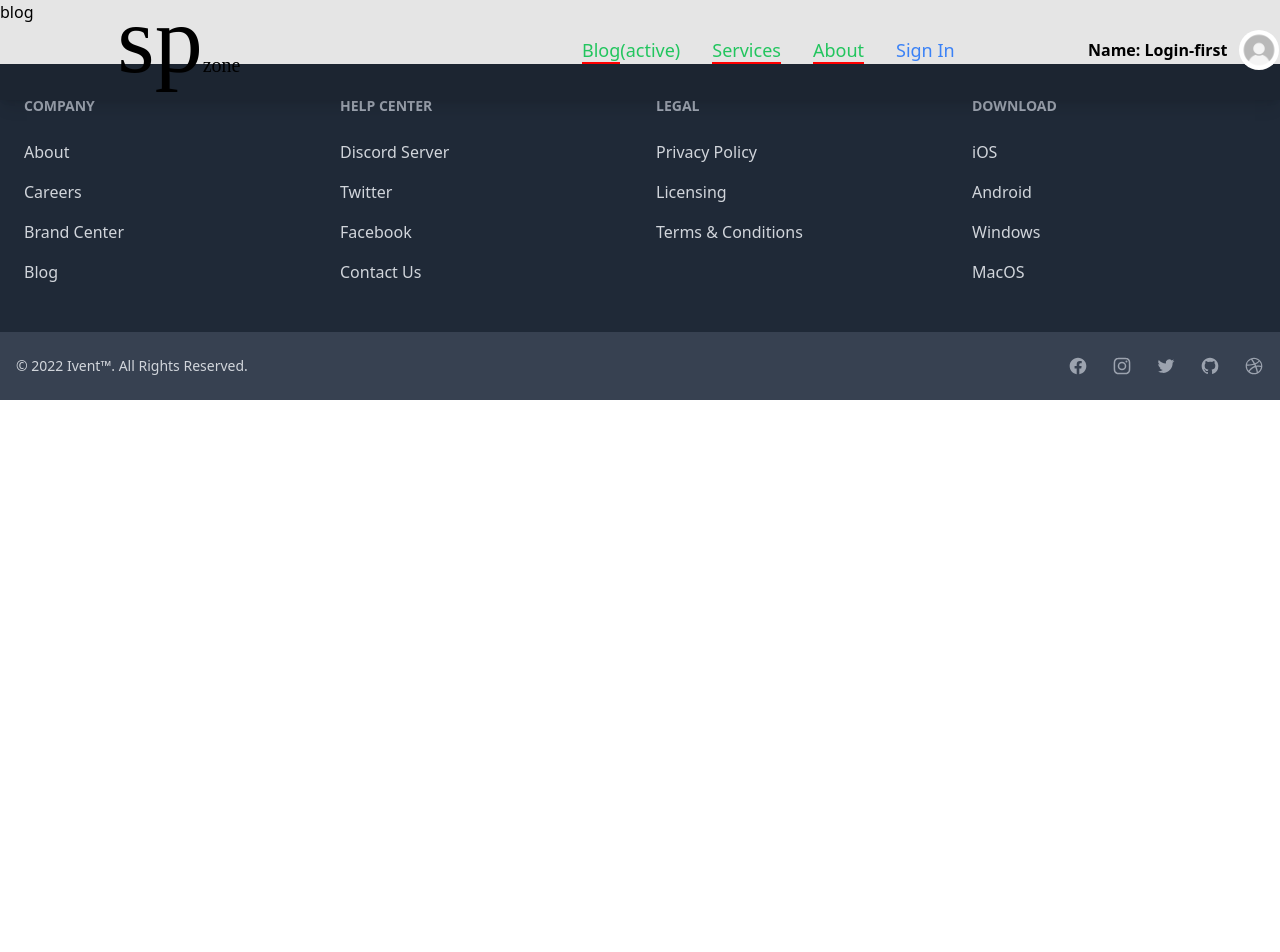
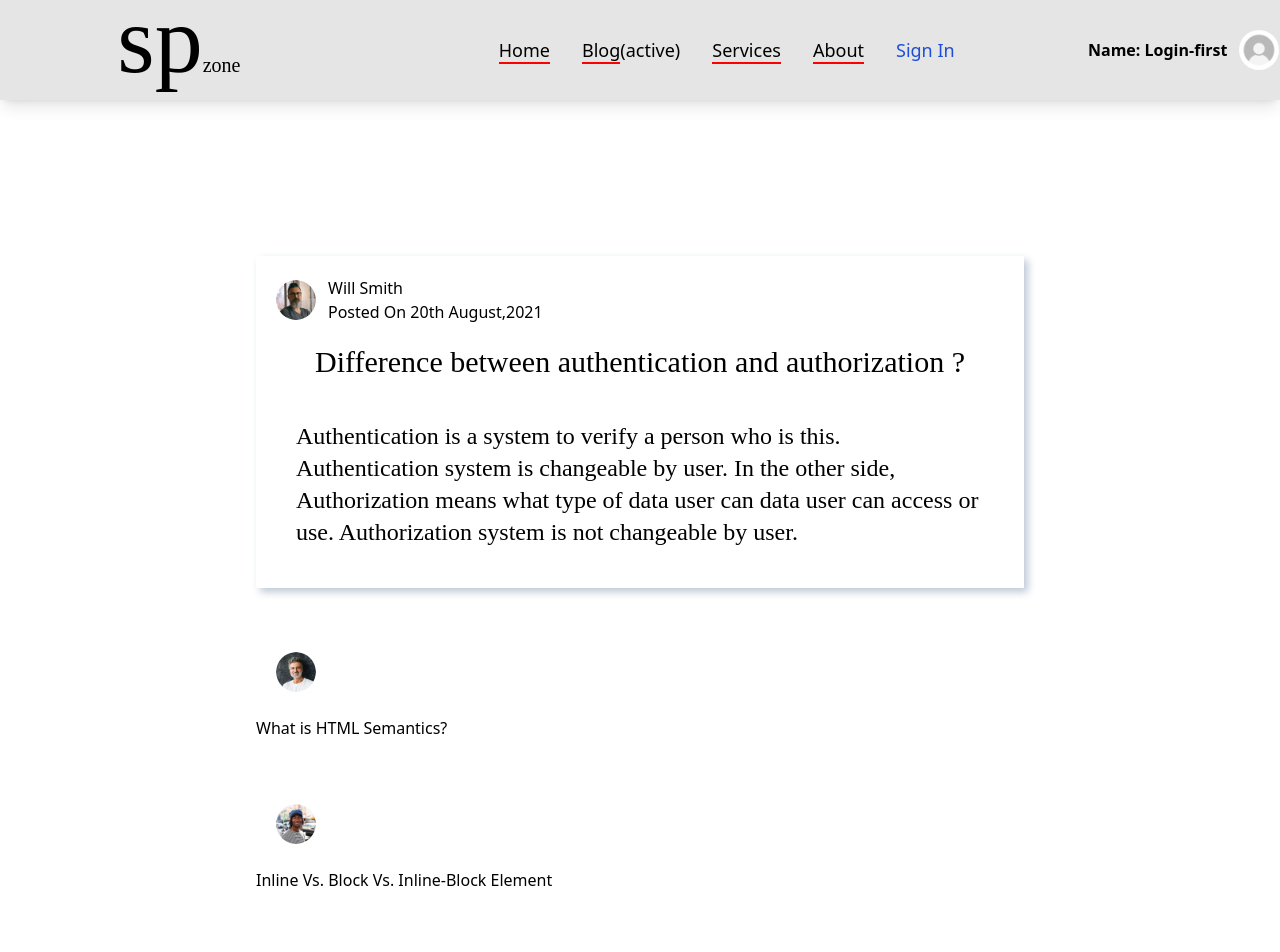
Before and after one commit to Sourav123-sys/SP-Zone, a React (Create React App) app: page /blog in a window 1280 px wide. Shown: the top 952 px of the page. Before the commit the page ends 800 px from the top, so only its background shows below. Built offline with nearby package versions, Linux system fonts and the light colour scheme; no server answers.

Commit message:
blog-1-done

```diff
--- a/public/index.html
+++ b/public/index.html
@@ -24,7 +24,7 @@
       work correctly both with client-side routing and a non-root public URL.
       Learn how to configure a non-root public URL by running `npm run build`.
     -->
-    <title>React App</title>
+    <title>SP_ZONE</title>
   </head>
   <body>
     <noscript>You need to enable JavaScript to run this app.</noscript>
--- a/src/App.css
+++ b/src/App.css
@@ -67,3 +67,15 @@
   height: 100%;
   object-fit: cover;
 }
+
+
+@media screen and (max-width: 768px) {
+  nav li {
+    background-color: black;
+    color:white;
+
+  }
+  .li-style{
+    color:white;
+  }
+}
--- a/src/Components/Blog/Blog.js
+++ b/src/Components/Blog/Blog.js
@@ -1,10 +1,62 @@
 import React from 'react';
-
+import image from '../../person 1.png'
+import image2 from '../../person 2.png'
+import image3 from '../../person 3.png'
 const Blog = () => {
     return (
-        <div>
-            <h1>blog</h1>
-        </div>
+        <div style={{ margin:"20%"}} >
+            <div className="custom-shadow ">
+
+            <div className="flex items-center mt-10 p-5">
+                <img className='w-10 h-10 rounded-full mr-3'src={image} alt=''/>
+                <div >
+                <h1 >Will Smith</h1>
+                <h1 >Posted On 20th August,2021</h1>
+                  </div>
+
+            </div>
+            <div>
+                    <h1 className="sp-style text-center text-3xl">Difference between authentication and authorization ?</h1>
+                    <h1 className="sp-style p-10 text-2xl">Authentication is a system to verify a person who is this. Authentication system is changeable by user. In the other side, Authorization means what type of data user can data user can access or use. Authorization system is not changeable by user.</h1>
+
+            </div>
+
+       </div>
+
+       <div className="review-card">
+
+            <div className="flex items-center mt-10 p-5">
+                <img className='w-10 h-10 rounded-full mr-3'src={image2} alt=''/>
+                <div >
+                <h1 style={{color:'white'}}>Chris Hemsworth.</h1>
+                <h1 style={{color:'white'}}>Posted On 10th August,2021</h1>
+                  </div>
+
+            </div>
+            <div>
+                <h1 className="blog-post">What is HTML Semantics?</h1>
+
+            </div>
+
+       </div>
+       <div className="review-card">
+
+            <div className="flex items-center mt-10 p-5">
+                <img className='w-10 h-10 rounded-full mr-3'src={image3} alt=''/>
+                <div >
+                <h1 style={{color:'white'}}>Leonardo DiCaprio.</h1>
+                <h1 style={{color:'white'}}>Posted On 10th August,2021</h1>
+                  </div>
+
+            </div>
+            <div>
+                <h1 className="blog-post">Inline Vs. Block Vs. Inline-Block Element</h1>
+
+            </div>
+
+       </div>
+
+       </div>
     );
 };
 
--- a/src/Components/CheckOut/CheckOut.js
+++ b/src/Components/CheckOut/CheckOut.js
@@ -1,9 +1,53 @@
 import React from 'react';
+import { useAuthState } from 'react-firebase-hooks/auth';
+import { toast, ToastContainer } from 'react-toastify';
+import { auth } from '../../firebase.init';
 
 const CheckOut = () => {
+
+
+    const [user] = useAuthState(auth)
+
+
+
+    const confirmOrder = e => {
+        e.preventDefault();
+        toast('We confirm your order.Your order is on the way.')
+    }
     return (
-        <div>
-            <h1 className='mt-20 text-3xl'>This is checkout</h1>
+        <div style={{marginTop:"10%",margin:"20%"}}className=''>
+   <h1 className="text-3xl sp-style">Fill the form,if you want to purchase this service</h1>
+            <form onSubmit={ confirmOrder}className='mt-5'>
+                <div class="relative z-0 mb-6 w-full group">
+                    <input value={user?.displayName} type="text" name="floating_email" class="block py-2.5 px-0 w-full text-sm text-gray-900 bg-transparent border-0 border-b-2 border-gray-300 appearance-none dark:text-white dark:border-gray-600 dark:focus:border-blue-500 focus:outline-none focus:ring-0 focus:border-blue-600 peer" placeholder=" " />
+                    <label for="floating_email" class="absolute text-sm text-gray-500 dark:text-gray-400 duration-300 transform -translate-y-6 scale-75 top-3 -z-10 origin-[0] peer-focus:left-0 peer-focus:text-blue-600 peer-focus:dark:text-blue-500 peer-placeholder-shown:scale-100 peer-placeholder-shown:translate-y-0 peer-focus:scale-75 peer-focus:-translate-y-6">Name</label>
+                </div>
+                <div class="relative z-0 mb-6 w-full group">
+                    <input value={user?.email} type="email" name="floating_email" class="block py-2.5 px-0 w-full text-sm text-gray-900 bg-transparent border-0 border-b-2 border-gray-300 appearance-none dark:text-white dark:border-gray-600 dark:focus:border-blue-500 focus:outline-none focus:ring-0 focus:border-blue-600 peer" placeholder=" " />
+                    <label for="floating_email" class="absolute text-sm text-gray-500 dark:text-gray-400 duration-300 transform -translate-y-6 scale-75 top-3 -z-10 origin-[0] peer-focus:left-0 peer-focus:text-blue-600 peer-focus:dark:text-blue-500 peer-placeholder-shown:scale-100 peer-placeholder-shown:translate-y-0 peer-focus:scale-75 peer-focus:-translate-y-6">Email address</label>
+                </div>
+                <div class="relative z-0 mb-6 w-full group">
+                    <input type="text" name="floating_text" id="floating_text" class="block py-2.5 px-0 w-full text-sm text-gray-900 bg-transparent border-0 border-b-2 border-gray-300 appearance-none dark:text-white dark:border-gray-600 dark:focus:border-blue-500 focus:outline-none focus:ring-0 focus:border-blue-600 peer" placeholder=" " />
+                    <label for="floating_text" class="absolute text-sm text-gray-500 dark:text-gray-400 duration-300 transform -translate-y-6 scale-75 top-3 -z-10 origin-[0] peer-focus:left-0 peer-focus:text-blue-600 peer-focus:dark:text-blue-500 peer-placeholder-shown:scale-100 peer-placeholder-shown:translate-y-0 peer-focus:scale-75 peer-focus:-translate-y-6">Address</label>
+                </div>
+                <div class="relative z-0 mb-6 w-full group">
+                    <input type="text" name="repeat_text" id="floating_repeat_text" class="block py-2.5 px-0 w-full text-sm text-gray-900 bg-transparent border-0 border-b-2 border-gray-300 appearance-none dark:text-white dark:border-gray-600 dark:focus:border-blue-500 focus:outline-none focus:ring-0 focus:border-blue-600 peer" placeholder=" " />
+                    <label for="floating_repeat_text" class="absolute text-sm text-gray-500 dark:text-gray-400 duration-300 transform -translate-y-6 scale-75 top-3 -z-10 origin-[0] peer-focus:left-0 peer-focus:text-blue-600 peer-focus:dark:text-blue-500 peer-placeholder-shown:scale-100 peer-placeholder-shown:translate-y-0 peer-focus:scale-75 peer-focus:-translate-y-6">City</label>
+                </div>
+
+                <div class="grid xl:grid-cols-2 xl:gap-6">
+                    <div class="relative z-0 mb-6 w-full group">
+                        <input type="tel" pattern="[0-9]{3}-[0-9]{3}-[0-9]{4}" name="floating_phone" id="floating_phone" class="block py-2.5 px-0 w-full text-sm text-gray-900 bg-transparent border-0 border-b-2 border-gray-300 appearance-none dark:text-white dark:border-gray-600 dark:focus:border-blue-500 focus:outline-none focus:ring-0 focus:border-blue-600 peer" placeholder=" " />
+                        <label for="floating_phone" class="absolute text-sm text-gray-500 dark:text-gray-400 duration-300 transform -translate-y-6 scale-75 top-3 -z-10 origin-[0] peer-focus:left-0 peer-focus:text-blue-600 peer-focus:dark:text-blue-500 peer-placeholder-shown:scale-100 peer-placeholder-shown:translate-y-0 peer-focus:scale-75 peer-focus:-translate-y-6">Phone number (+8801....)</label>
+                    </div>
+                    <div class="relative z-0 mb-6 w-full group">
+                        <input type="text" name="floating_company" id="floating_company" class="block py-2.5 px-0 w-full text-sm text-gray-900 bg-transparent border-0 border-b-2 border-gray-300 appearance-none dark:text-white dark:border-gray-600 dark:focus:border-blue-500 focus:outline-none focus:ring-0 focus:border-blue-600 peer" placeholder=" " />
+                        <label for="floating_company" class="absolute text-sm text-gray-500 dark:text-gray-400 duration-300 transform -translate-y-6 scale-75 top-3 -z-10 origin-[0] peer-focus:left-0 peer-focus:text-blue-600 peer-focus:dark:text-blue-500 peer-placeholder-shown:scale-100 peer-placeholder-shown:translate-y-0 peer-focus:scale-75 peer-focus:-translate-y-6">Zip Code</label>
+                    </div>
+                </div>
+                <button type="submit" class="text-white bg-blue-700 hover:bg-blue-800 focus:ring-4 focus:outline-none focus:ring-blue-300 font-medium rounded-lg text-sm w-full sm:w-auto px-5 py-2.5 text-center dark:bg-blue-600 dark:hover:bg-blue-700 dark:focus:ring-blue-800">Confirm</button>
+            </form>
+<ToastContainer/>
         </div>
     );
 };
--- a/src/Components/Home/singleService/SingleService.js
+++ b/src/Components/Home/singleService/SingleService.js
@@ -9,7 +9,7 @@ const SingleService = (props) => {
             <div className="max-w-sm  rounded-lg border text-center">
                 <img className="rounded-t-lg w-2/3 mx-auto" src={img} alt="" />
                 <div className="p-5">
-                    <h1 className='font-bold'> Exercise Name: {name}</h1>
+                    <h1 className='font-bold'> Package Name: {name}</h1>
 
                     <p className="mb-3 font-normal pt-5 text-gray-700 dark:text-gray-400"><span className='font-bold'>Benefits:</span>    {details} </p>
                     <p><span className='font-bold'>Price:</span> BDT, {price}/-</p>
--- a/src/Components/Login/Login.js
+++ b/src/Components/Login/Login.js
@@ -46,7 +46,7 @@ const Login = () => {
         navigate(from,{replace:true})
     }
     let errorMsg;
-    if (error || error || error2) {
+    if (error || error1 || error2) {
     errorMsg = <p className='text-red-700'>Error : {error?.message} {error1?.message} {error2?.message}</p>;
     }
 
@@ -117,7 +117,7 @@ const Login = () => {
                 <button onClick={handleGoogleSignIn} className='flex items-center mx-auto google-button rounded-lg google-sign'><img className='w-10 h-10 rounded-full mr-3 ' src={googleLogo} alt="" /><p className='ml-5 text-lg'>Signin with Google</p></button>
             </div>
             <div className="text-center ">
-                <button onClick={()=> signInWithGithub()}className='flex w-100 bg-black mt-5 items-center mx-auto google-button rounded google-sign'><img className='w-20 h-10 rounded-full mr-3' src={githubLogo} alt="" /><p className='ml-2 text-white text-lg'>Signin with GitHub</p></button>
+                <button onClick={()=> signInWithGithub()}className='flex w-100 bg-black mt-5 items-center mx-auto google-button rounded google-sign'><img className='w-15 h-10 rounded-full mr-3' src={githubLogo} alt="" /><p className='ml-2 text-white text-lg'>Signin with GitHub</p></button>
             </div>
             <div className="text-center ">
                 <button onClick={handleFacebookSignIn}className='flex w-100 mt-5 bg-sky-900 items-center mx-auto google-button rounded google-sign'><img className='w-10 h-10  mr-3' src={fbLogo} alt="" /><p className='ml-2 text-white text-lg'>Signin with FaceBook</p></button>
--- a/src/Components/Register/Register.js
+++ b/src/Components/Register/Register.js
@@ -35,6 +35,8 @@ const fullName=firstName+' '+lastName
     const [signInWithGoogle, name] = useSignInWithGoogle(auth)
     const [signInWithGithub, user1, loading1, error1] = useSignInWithGithub(auth);
     const [updateProfile, updating, error3] = useUpdateProfile(auth);
+
+
     const handleEmailBlur = e => {
         setEmail(e.target.value);
     }
@@ -52,6 +54,7 @@ const fullName=firstName+' '+lastName
         console.log(e.target.value)
     }
     const navigate = useNavigate()
+
     const handleCreateUser = async e => {
         e.preventDefault();
         if (password.length < 6) {
@@ -64,11 +67,13 @@ const fullName=firstName+' '+lastName
             return;
         }
 
-
+        toast('Profile create successfully');
            await createUserWithEmailAndPassword(email, password)
            await updateProfile({ displayName : fullName, });
-           toast('Profile create successfully');
-           navigate('/')
+        if (user) {
+            navigate('/')
+          }
+
 
     }
  // react-firebase-hooks
@@ -85,6 +90,10 @@ const fullName=firstName+' '+lastName
 
     const handleFacebookSignIn = () => {
         console.log("fb coming....");
+    }
+    let errorMsg;
+    if (error || error1 || error3) {
+    errorMsg = <p className='text-red-700'>Error : {error?.message} {error1?.message} {error3?.message}</p>;
     }
     return (
         <div className='mt-32 mb-10 w-full md:w-1/2 mx-auto custom-shadow bg-[#e8eaec] pt-10 pb-10 px-10 rounded-lg'>
@@ -179,9 +188,20 @@ const fullName=firstName+' '+lastName
                     <label htmlFor="floating_repeat_password" className="absolute text-sm text-gray-500 dark:text-gray-400 duration-300 transform -translate-y-6 scale-75 top-3 -z-10 origin-[0] peer-focus:left-0 peer-focus:text-blue-600 peer-focus:dark:text-blue-500 peer-placeholder-shown:scale-100 peer-placeholder-shown:translate-y-0 peer-focus:scale-75 peer-focus:-translate-y-6">Confirm password</label>
                 </div>
 
-                <button type="submit" className="text-white bg-[#4ea227] hover:bg-[#2a680d] focus:outline-none font-medium rounded-lg text-sm w-full sm:w-auto px-5 py-2.5 text-center ">Submit</button>
+                <div className="flex items-center h-5 mb-5">
+
+                    <input id="terms" aria-describedby="terms" type="checkbox" className="w-4 h-4 bg-gray-50 rounded border border-gray-300 focus:ring-3 focus:ring-blue-300 dark:bg-gray-700 dark:border-gray-600 dark:focus:ring-blue-600 dark:ring-offset-gray-800" required />
+                    <div className="ml-3 text-sm ">
+      <label htmlFor="terms" className="font-medium text-gray-900 dark:text-gray-300">I agree with the <a href="#" className="text-blue-600 hover:underline dark:text-blue-500">terms and conditions</a></label>
+                </div>
+           </div>
+
+
+
+                <button  type="submit" className="text-white bg-[#4ea227] hover:bg-[#2a680d] focus:outline-none font-medium rounded-lg text-sm w-full sm:w-auto px-5 py-2.5 text-center ">Submit</button>
             </form>
             <p style={{ color: 'red' }}>{error} {error3?.message}</p>
+            {errorMsg}
                 {
 
                     loading && <p>Loading...</p>
@@ -206,7 +226,7 @@ const fullName=firstName+' '+lastName
             <div className="text-center ">
                 <button onClick={handleFacebookSignIn}className='flex w-100 mt-5 bg-sky-900 items-center mx-auto google-button rounded google-sign'><img className='w-10 h-10  mr-3' src={fbLogo} alt="" /><p className='ml-2 text-white text-lg'>Signin with FaceBook</p></button>
             </div>
-<ToastContainer/>
+  <ToastContainer/>
         </div>
     );
 };
--- a/src/Components/Shared/Footer/Footer.js
+++ b/src/Components/Shared/Footer/Footer.js
@@ -74,7 +74,7 @@ const Footer = () => {
                     </div>
                 </div>
                 <div className="py-6 px-4 bg-gray-700 md:flex md:items-center md:justify-between">
-                    <span className="text-sm text-gray-300 sm:text-center">© 2022 <Link to="https://www.facebook.com/profile.php?id=100013452185380">Ivent™</Link>. All Rights Reserved.
+                    <span className="text-sm text-gray-300 sm:text-center">© 2022 <Link to="https://www.facebook.com/profile.php?id=100013452185380"><span className='text-2xl'>Sp</span>Zone</Link>. All Rights Reserved.
                     </span>
                     <div className="flex mt-4 space-x-6 sm:justify-center md:mt-0">
                         <Link to="#" className="text-gray-400 hover:text-white">
--- a/src/Components/Shared/Navbar/Navbar.js
+++ b/src/Components/Shared/Navbar/Navbar.js
@@ -37,15 +37,16 @@ const Navbar = () => {
                  <h1 className='cursor-pointer -mt-5 sp-style' onClick={() => navigate('/')}><span  className="text-8xl">sp</span><span className="text-xl">zone</span></h1>
                 </div>
                 <div className="items md:flex">
-                        <li className='p-2 md:mx-2 text-green-500 font-medium'><CustomLink style={ {borderBottom:"2px solid red"}}to="/blog">Blog</CustomLink></li>
-                    <li className='p-2 md:mx-2 text-green-500  font-medium'><CustomLink style={ {borderBottom:"2px solid red"}}to="/services">Services</CustomLink></li>
-                    <li className='p-2 md:mx-2 text-green-500  font-medium'><CustomLink style={ {borderBottom:"2px solid red"}}to="/about">About</CustomLink></li>
+                        <li className='p-2 md:mx-2 li-style text-black font-medium'><CustomLink style={ {borderBottom:"2px solid red"}}to="/">Home</CustomLink></li>
+                        <li className='p-2 md:mx-2 li-style text-black font-medium'><CustomLink style={ {borderBottom:"2px solid red"}}to="/blog">Blog</CustomLink></li>
+                    <li className='p-2 md:mx-2 li-style text-black  font-medium'><CustomLink style={ {borderBottom:"2px solid red"}}to="/services">Services</CustomLink></li>
+                    <li className='p-2 md:mx-2 li-style text-black  font-medium'><CustomLink style={ {borderBottom:"2px solid red"}}to="/about">About</CustomLink></li>
 
                     {
                         user ?
                             <li style={{cursor:'pointer'}}className='p-2 md:mx-2  text-red-500 font-medium' onClick={logout}>Sign Out</li>
 
-                            :   <li style={{cursor:'pointer'}}className='p-2 md:mx-2 text-blue-500 font-medium'><Link to="/login">Sign In</Link></li>
+                            :   <li style={{cursor:'pointer'}}className='p-2 md:mx-2 text-blue-700 font-medium'><Link to="/login">Sign In</Link></li>
             }
 
 
```
Also changed, not shown: 1 other file (tests, documents, lock files or other folders).
